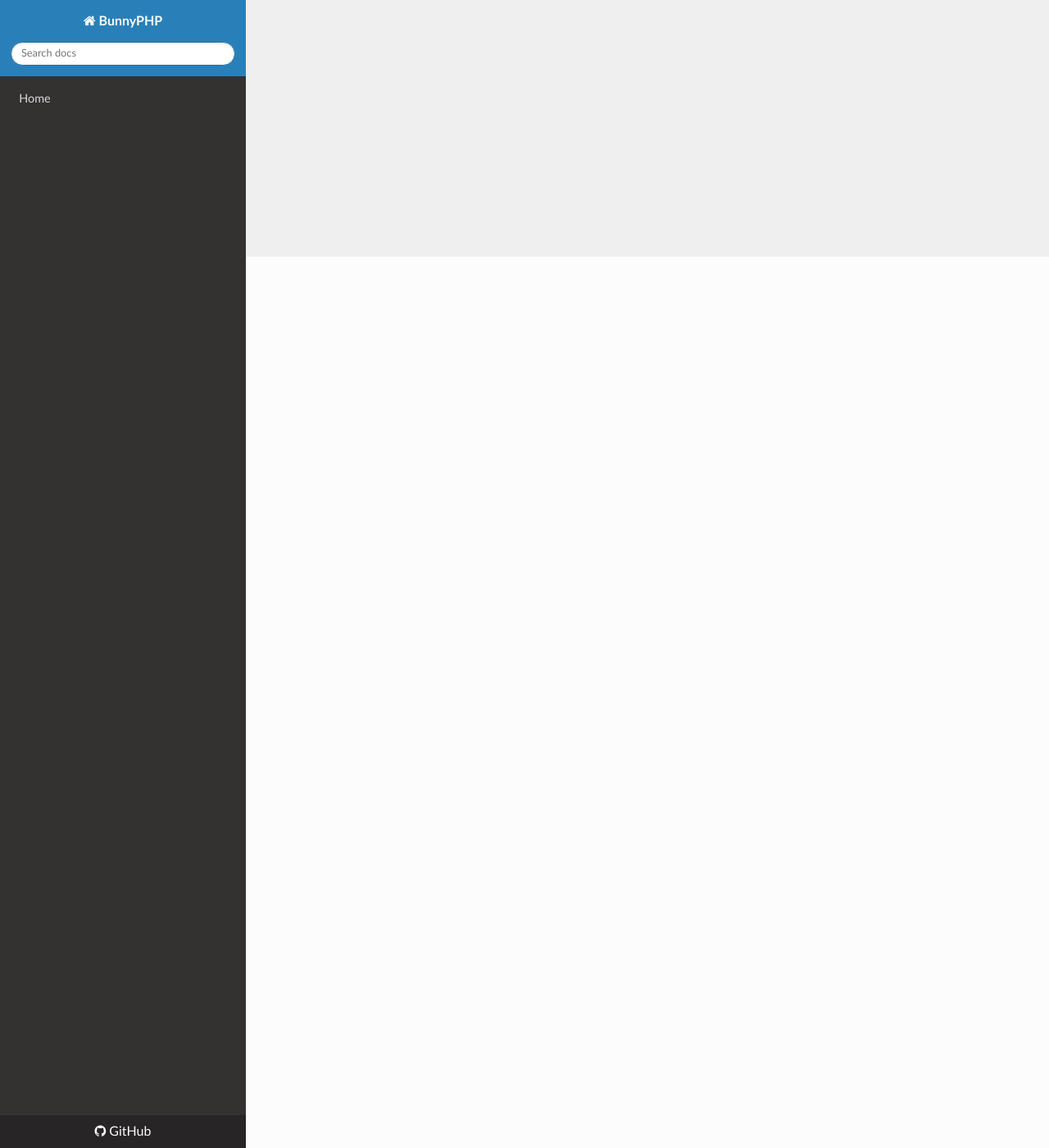
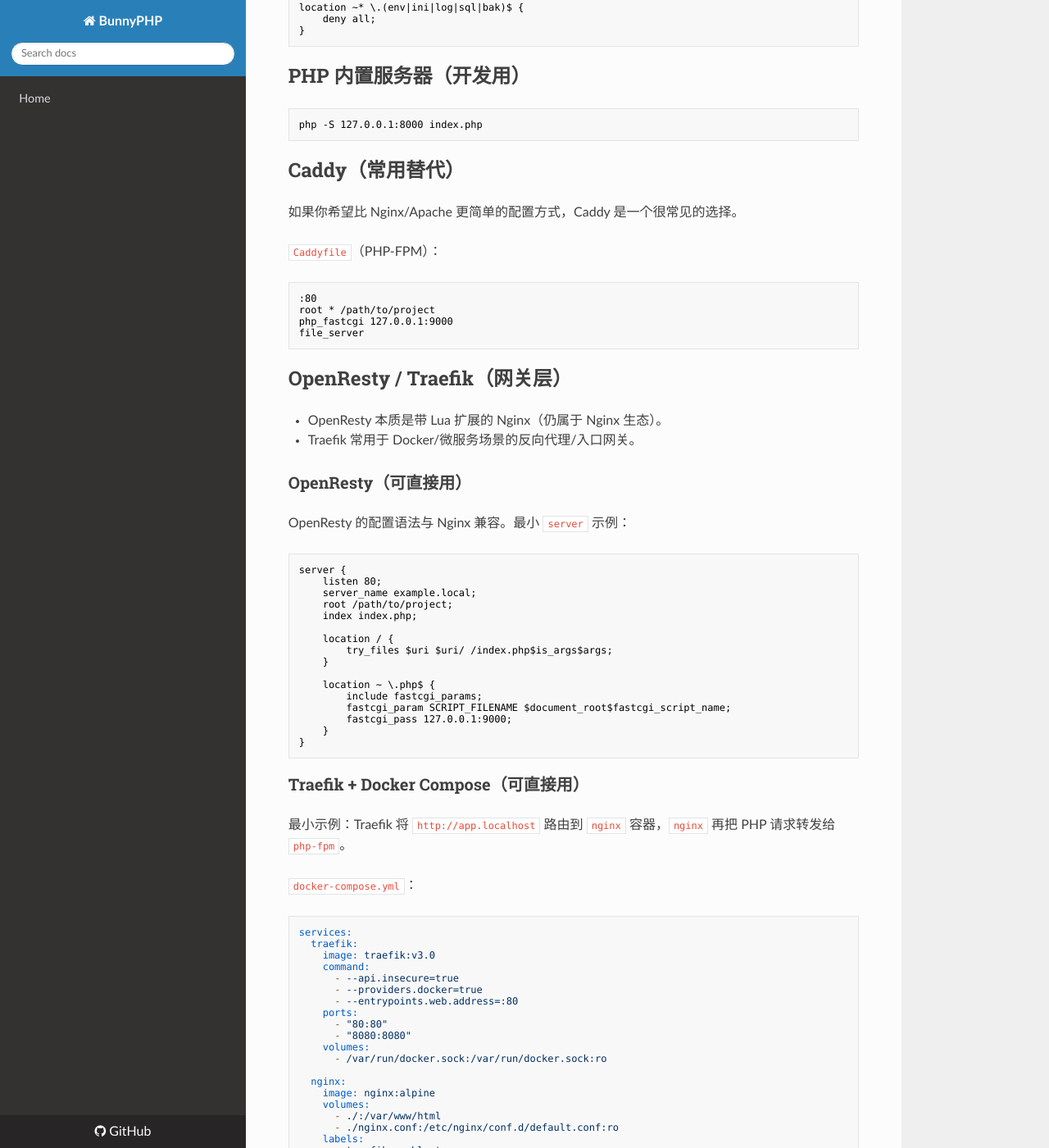
Before and after one commit to IvanLuLyf/BunnyPHP, an MkDocs documentation site: the page built from docs/zh-cn/serverSetting.md, in a window 1280 px wide and 1400 px high, scrolled down 1087 px. Shown: the whole window at 82% size. Built offline with MkDocs 1.6.1, drawn with Linux system fonts in a browser that asks for light colours; nearby versions of some CDN libraries; some of the changed text lies outside the part shown.

Commit message:
update document

````diff
--- a/docs/zh-cn/serverSetting.md
+++ b/docs/zh-cn/serverSetting.md
@@ -13,6 +13,19 @@
 </IfModule>
 ```
 
+### 可选：VirtualHost（推荐）
+
+```apacheconfig
+<VirtualHost *:80>
+    ServerName example.local
+    DocumentRoot "/path/to/project"
+    <Directory "/path/to/project">
+        AllowOverride All
+        Require all granted
+    </Directory>
+</VirtualHost>
+```
+
 ## Nginx
 
 ```nginx
@@ -20,3 +33,134 @@ location / {
     try_files $uri $uri/ /index.php$is_args$args;
 }
 ```
+
+### Nginx + PHP-FPM（常用）
+
+```nginx
+location ~ \.php$ {
+    include fastcgi_params;
+    fastcgi_param SCRIPT_FILENAME $document_root$fastcgi_script_name;
+    fastcgi_pass 127.0.0.1:9000;
+}
+```
+
+### 基础安全限制（常用）
+
+```nginx
+location ~ /\.(?!well-known) {
+    deny all;
+}
+
+location ~* /(vendor|storage|runtime|cache|logs)/ {
+    deny all;
+}
+
+location ~* \.(env|ini|log|sql|bak)$ {
+    deny all;
+}
+```
+
+## PHP 内置服务器（开发用）
+
+```bash
+php -S 127.0.0.1:8000 index.php
+```
+
+## Caddy（常用替代）
+
+如果你希望比 Nginx/Apache 更简单的配置方式，Caddy 是一个很常见的选择。
+
+`Caddyfile`（PHP-FPM）：
+
+```caddyfile
+:80
+root * /path/to/project
+php_fastcgi 127.0.0.1:9000
+file_server
+```
+
+## OpenResty / Traefik（网关层）
+
+- OpenResty 本质是带 Lua 扩展的 Nginx（仍属于 Nginx 生态）。
+- Traefik 常用于 Docker/微服务场景的反向代理/入口网关。
+
+### OpenResty（可直接用）
+
+OpenResty 的配置语法与 Nginx 兼容。最小 `server` 示例：
+
+```nginx
+server {
+    listen 80;
+    server_name example.local;
+    root /path/to/project;
+    index index.php;
+
+    location / {
+        try_files $uri $uri/ /index.php$is_args$args;
+    }
+
+    location ~ \.php$ {
+        include fastcgi_params;
+        fastcgi_param SCRIPT_FILENAME $document_root$fastcgi_script_name;
+        fastcgi_pass 127.0.0.1:9000;
+    }
+}
+```
+
+### Traefik + Docker Compose（可直接用）
+
+最小示例：Traefik 将 `http://app.localhost` 路由到 `nginx` 容器，`nginx` 再把 PHP 请求转发给 `php-fpm`。
+
+`docker-compose.yml`：
+
+```yaml
+services:
+  traefik:
+    image: traefik:v3.0
+    command:
+      - --api.insecure=true
+      - --providers.docker=true
+      - --entrypoints.web.address=:80
+    ports:
+      - "80:80"
+      - "8080:8080"
+    volumes:
+      - /var/run/docker.sock:/var/run/docker.sock:ro
+
+  nginx:
+    image: nginx:alpine
+    volumes:
+      - ./:/var/www/html
+      - ./nginx.conf:/etc/nginx/conf.d/default.conf:ro
+    labels:
+      - traefik.enable=true
+      - traefik.http.routers.bunny.rule=Host(`app.localhost`)
+      - traefik.http.routers.bunny.entrypoints=web
+      - traefik.http.services.bunny.loadbalancer.server.port=80
+
+  php:
+    image: php:8.2-fpm-alpine
+    volumes:
+      - ./:/var/www/html
+```
+
+`nginx.conf`：
+
+```nginx
+server {
+    listen 80;
+    server_name _;
+    root /var/www/html;
+    index index.php;
+
+    location / {
+        try_files $uri $uri/ /index.php$is_args$args;
+    }
+
+    location ~ \.php$ {
+        include fastcgi_params;
+        fastcgi_param SCRIPT_FILENAME $document_root$fastcgi_script_name;
+        fastcgi_pass php:9000;
+    }
+}
+```
````
Also changed, not shown: other parts of docs/zh-cn/serverSetting.md (+1 -1 lines), docs/serverSetting.md (+145 -1 lines).
